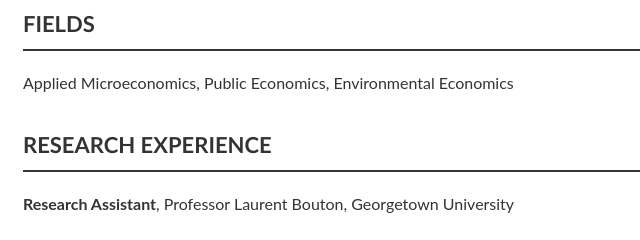
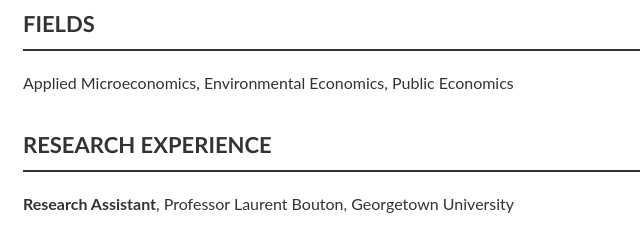
Before and after one commit to jfebersole/docs, a plain HTML site: page cv.html in a window 1280 px wide. Shown: the part 422-662 px from the top of the page, 217-857 px from the left. Drawn offline with Linux system fonts and the light colour scheme.

Commit message:
minor edits

```diff
--- a/cv.html
+++ b/cv.html
@@ -48,7 +48,7 @@
 
     <section id="content">
       <h2>FIELDS</h2>
-      <p>Applied Microeconomics, Public Economics, Environmental Economics</p>
+      <p>Applied Microeconomics, Environmental Economics, Public Economics</p>
     </section>
 
     <section id="content">
```
Also changed, not shown: 4 other files.
